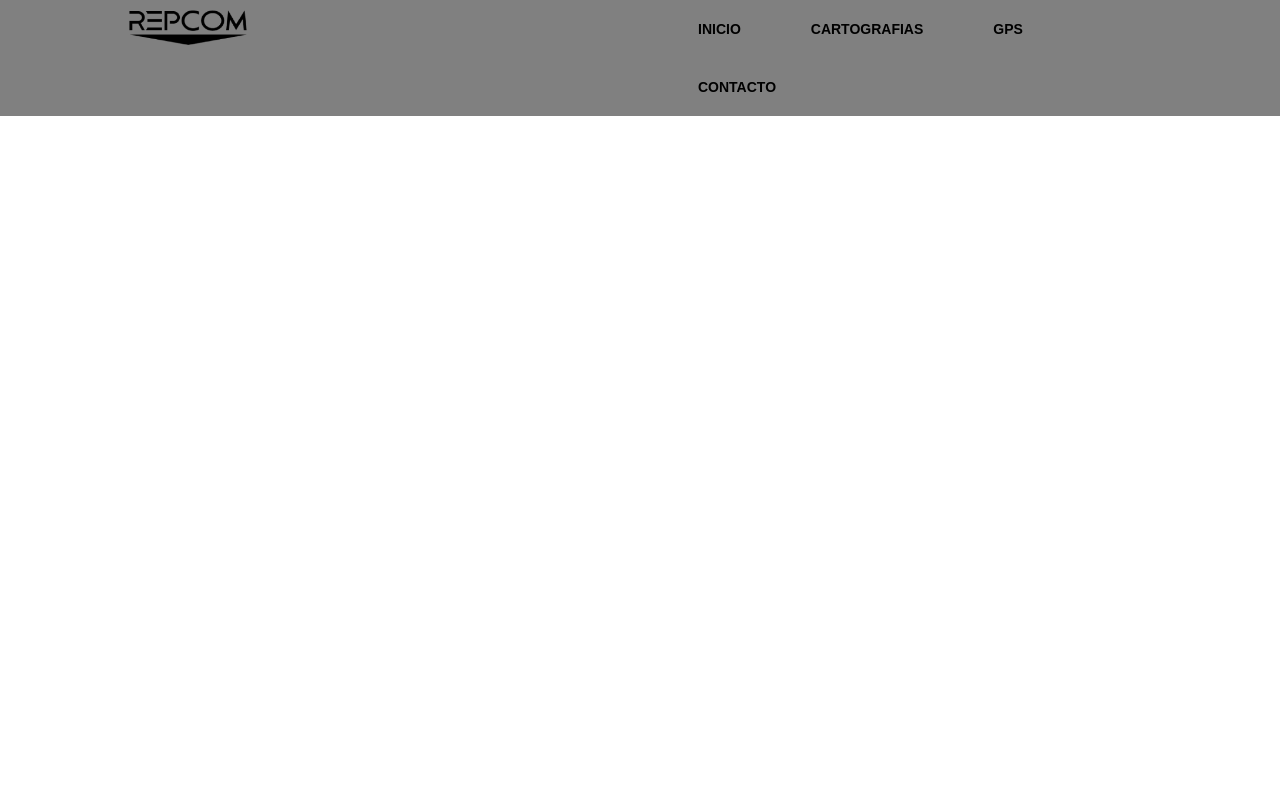
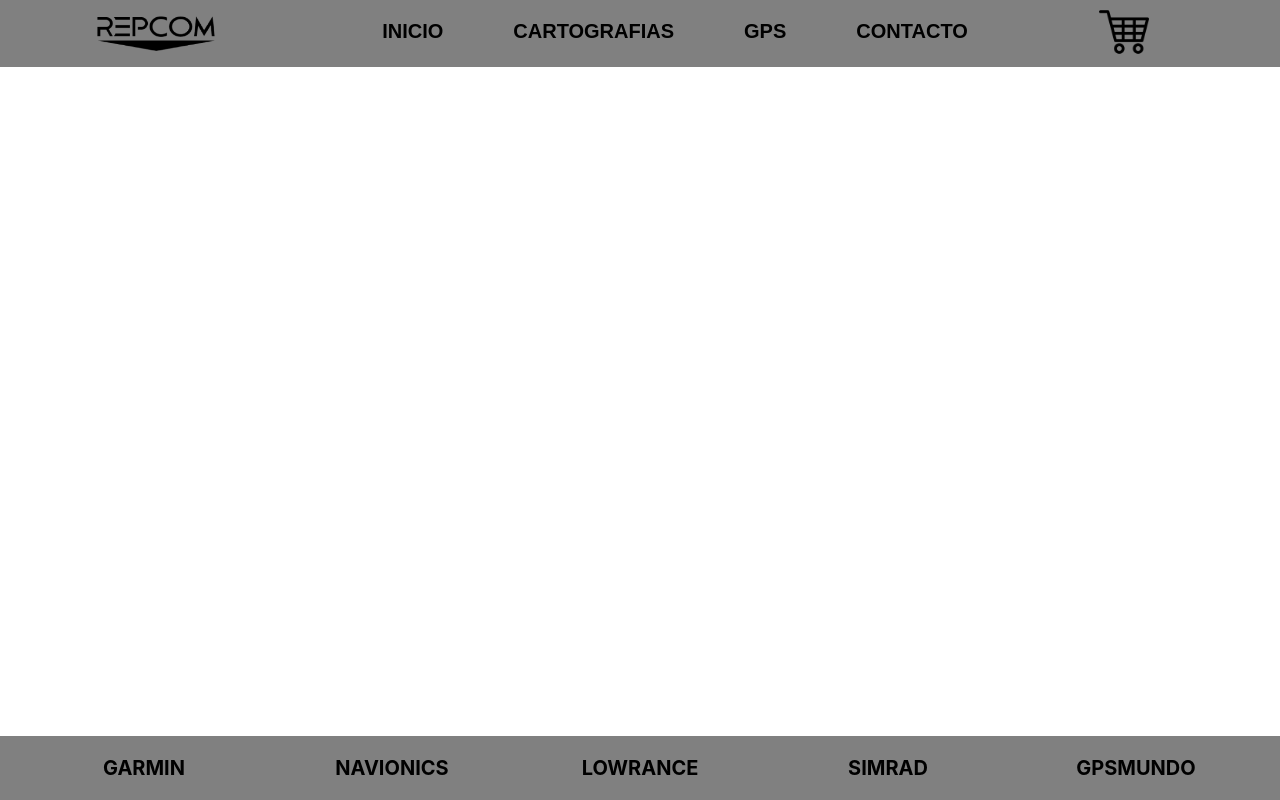
Before and after one commit to ramirodlopez/repcomReactJs, a React (Create React App) app: page / in a window 1280 px wide. Built offline with nearby package versions, Linux system fonts and the light colour scheme.

Commit message:
Agregado de carrito y footer

```diff
--- a/src/App.jsx
+++ b/src/App.jsx
@@ -1,10 +1,12 @@
 import { Fragment } from 'react';
 import Header from './components/Header/Header'
+import Footer from './components/Footer/Footer'
 
 const App = () => {
   return (
     <Fragment>
       <Header />
+      <Footer />
     </Fragment>
   )
 }
--- /dev/null
+++ b/src/components/Footer/Footer.jsx
@@ -0,0 +1,17 @@
+import './index.css'
+
+const Footer = () => {
+    return (
+        <footer>
+            <ul className="footer__ul">
+                <li>GARMIN</li>
+                <li>NAVIONICS</li>
+                <li>LOWRANCE</li>
+                <li>SIMRAD</li>
+                <li>GPSMUNDO</li>
+            </ul>
+        </footer>
+    )
+}
+
+export default Footer
--- /dev/null
+++ b/src/components/Footer/index.css
@@ -0,0 +1,24 @@
+* {
+    margin: 0;
+    padding: 0;
+  }
+
+footer {
+    font-weight: bold;
+    position: fixed;
+    left: 0;
+     bottom: 0;
+    width: 100%;
+    background-color: gray;
+    color: black;
+    text-align: center;
+  }
+
+  .footer__ul {
+    display: grid;
+    grid-template-columns: 1fr 1fr 1fr 1fr 1fr;
+    justify-items: center;
+    font-size: 20px;
+    list-style: none;
+    padding: 20px;
+  }
--- a/src/components/Header/Header.jsx
+++ b/src/components/Header/Header.jsx
@@ -1,13 +1,14 @@
 import './index.css'
-import logo from '../../../src/logitoasd.png'
+import logoImg from '../../../src/logitoasd.png'
+import carritoImg from '../../../src/carrito.png'
 
 const Header = () => {
     return (
         <header>
-            <div class="container">
+            <div className="container">
                 <img
-                    class="logito"
-                    src={logo}
+                    className="logito"
+                    src={logoImg}
                     alt=""
                 />
                 <nav>
@@ -18,6 +19,11 @@ const Header = () => {
                         <li><a href="#/">Contacto</a></li>
                     </ul>
                 </nav>
+                <img
+                    className="carrito"
+                    src={carritoImg}
+                    alt=""
+                />
             </div>
         </header>
     )
--- a/src/components/Header/index.css
+++ b/src/components/Header/index.css
@@ -6,8 +6,9 @@
 @import url('https://fonts.googleapis.com/css?family=Work+Sans:400,600');
 
 .container {
-	width: 80%;
-	margin: 0 auto;
+	display: grid;
+  grid-template-columns: 1fr 1fr 1fr;
+  justify-items: center;
 }
 
 header {
@@ -24,17 +25,14 @@ header::after {
 
 .logito {
   float: left;
-  padding: 10px 0;
+  padding: 16px 0;;
   width: 120px;
 }
 
-nav {
-  margin-left: 500px;
-}
-
 nav ul {
-  margin: 0;
-  padding: 0;
+  display: grid;
+  grid-template-columns: 1fr 1fr 1fr 1fr;
+  font-size: 20px;
   list-style: none;
 }
 
@@ -42,8 +40,6 @@ nav li {
   display: inline-block;
   margin-left: 70px;
   padding: 20px 0 20px 0;
-
-
   position: relative;
 }
 
@@ -51,7 +47,7 @@ nav a {
   color: black;
   text-decoration: none;
   text-transform: uppercase;
-  font-size: 14px;
+  font-size: 20px;
 }
 
 nav a:hover {
@@ -74,3 +70,8 @@ nav a::before {
 nav a:hover::before {
   width: 100%;
 }
+
+.carrito {
+  padding-top: 7px;
+  width: 50px;
+}
```
Also changed, not shown: src/carrito.png (added).
